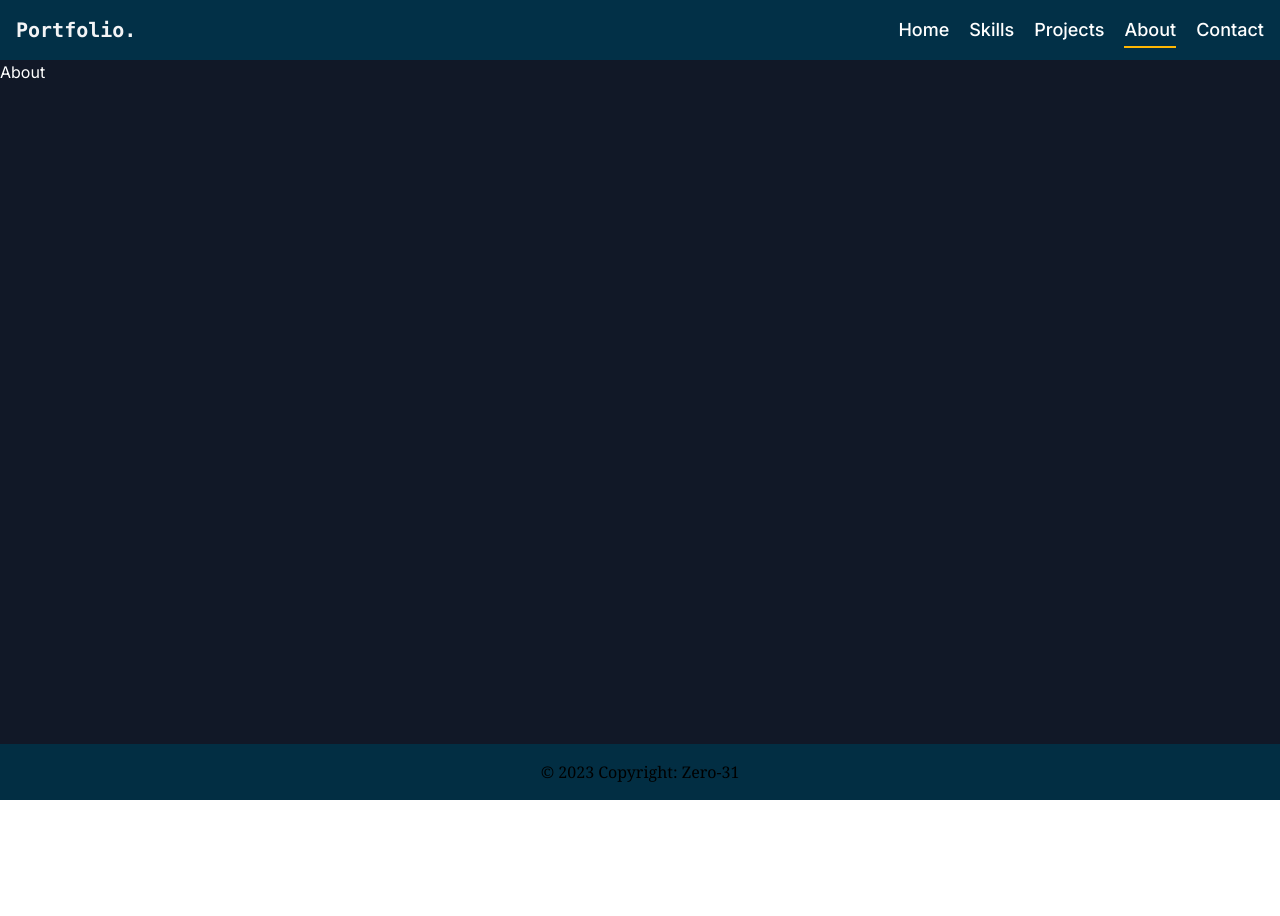
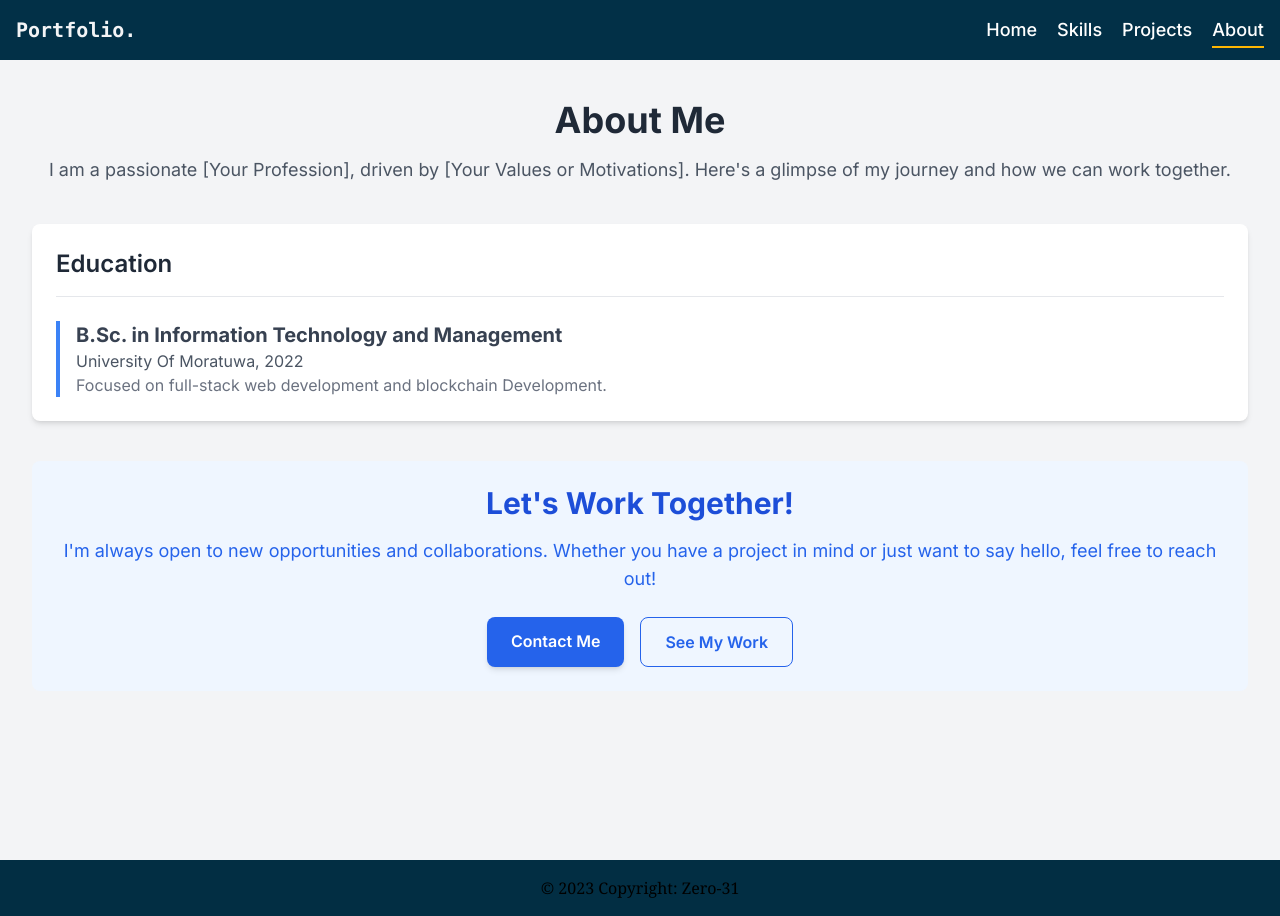
Before and after one commit to Dodamwaththacs/my-portfolio, a Next.js app: page /about in a window 1280 px wide. Before the commit the page ends 800 px from the top, so only its background shows below. Built offline with nearby package versions, Linux system fonts and the light colour scheme.

Commit message:
about page added

```diff
--- a/src/app/about/page.js
+++ b/src/app/about/page.js
@@ -1,11 +1,75 @@
-import React from "react";
+// pages/about.js
 
-export default function education() {
+import Head from "next/head";
+
+export default function About() {
   return (
-    <main>
-      <div>
-        <h1 className="text-white">About</h1>
+    <>
+      <Head>
+        <title>About Me | Portfolio</title>
+        <meta
+          name="description"
+          content="Learn more about me and my journey."
+        />
+      </Head>
+
+      <div className="min-h-screen bg-gray-100 py-10">
+        <div className="max-w-7xl mx-auto px-6 lg:px-8">
+          <div className="text-center">
+            <h1 className="text-4xl font-bold text-gray-800">About Me</h1>
+            <p className="mt-4 text-lg text-gray-600">
+              I am a passionate [Your Profession], driven by [Your Values or
+              Motivations]. Here's a glimpse of my journey and how we can work
+              together.
+            </p>
+          </div>
+
+          <div className="mt-10 bg-white shadow-md rounded-lg p-6">
+            <h2 className="text-2xl font-semibold text-gray-800 border-b pb-4">
+              Education
+            </h2>
+            <div className="mt-6">
+              <div className="space-y-4">
+                <div className="border-l-4 border-blue-500 pl-4">
+                  <h3 className="text-xl font-bold text-gray-700">
+                    B.Sc. in Information Technology and Management
+                  </h3>
+                  <p className="text-gray-600">University Of Moratuwa, 2022</p>
+                  <p className="text-gray-500">
+                    Focused on full-stack web development and blockchain
+                    Development.
+                  </p>
+                </div>
+              </div>
+            </div>
+          </div>
+
+          <div className="mt-10 bg-blue-50 rounded-lg p-6 text-center">
+            <h2 className="text-3xl font-bold text-blue-700">
+              Let's Work Together!
+            </h2>
+            <p className="mt-4 text-lg text-blue-600">
+              I'm always open to new opportunities and collaborations. Whether
+              you have a project in mind or just want to say hello, feel free to
+              reach out!
+            </p>
+            <div className="mt-6 flex flex-col space-y-4 sm:space-y-0 sm:flex-row sm:space-x-4 justify-center">
+              <a
+                href="mailto:youremail@example.com"
+                className="inline-block bg-blue-600 text-white font-semibold py-3 px-6 rounded-lg shadow-md hover:bg-blue-700 transition duration-200"
+              >
+                Contact Me
+              </a>
+              <a
+                href="/projects"
+                className="inline-block bg-transparent border border-blue-600 text-blue-600 font-semibold py-3 px-6 rounded-lg hover:bg-blue-100 transition duration-200"
+              >
+                See My Work
+              </a>
+            </div>
+          </div>
+        </div>
       </div>
-    </main>
+    </>
   );
 }
--- a/src/app/contact/page.js
+++ /dev/null
@@ -1,21 +0,0 @@
-import Head from "next/head";
-import styles from "../../styles/Home.module.css";
-
-export default function Contact() {
-  return (
-    <div className={styles.container}>
-      <Head>
-        <title>Contact Me</title>
-        <meta name="description" content="Get in touch with me" />
-        <link rel="icon" href="/favicon.ico" />
-      </Head>
-
-      <main className="flex h-full  text-[#FFFFFF]">
-        <div>
-          <h1>Contact Me</h1>
-          <p>Feel free to reach out to me via email or social media.</p>
-        </div>
-      </main>
-    </div>
-  );
-}
--- a/src/components/Header.js
+++ b/src/components/Header.js
@@ -57,16 +57,6 @@ export default function Header() {
                 About
               </Link>
             </li>
-            <li className={styles.li}>
-              <Link
-                href="/contact"
-                className={`${styles.link} ${
-                  pathname === "/contact" ? styles.activeLink : ""
-                }`}
-              >
-                Contact
-              </Link>
-            </li>
           </ul>
         </nav>
       </div>
```
